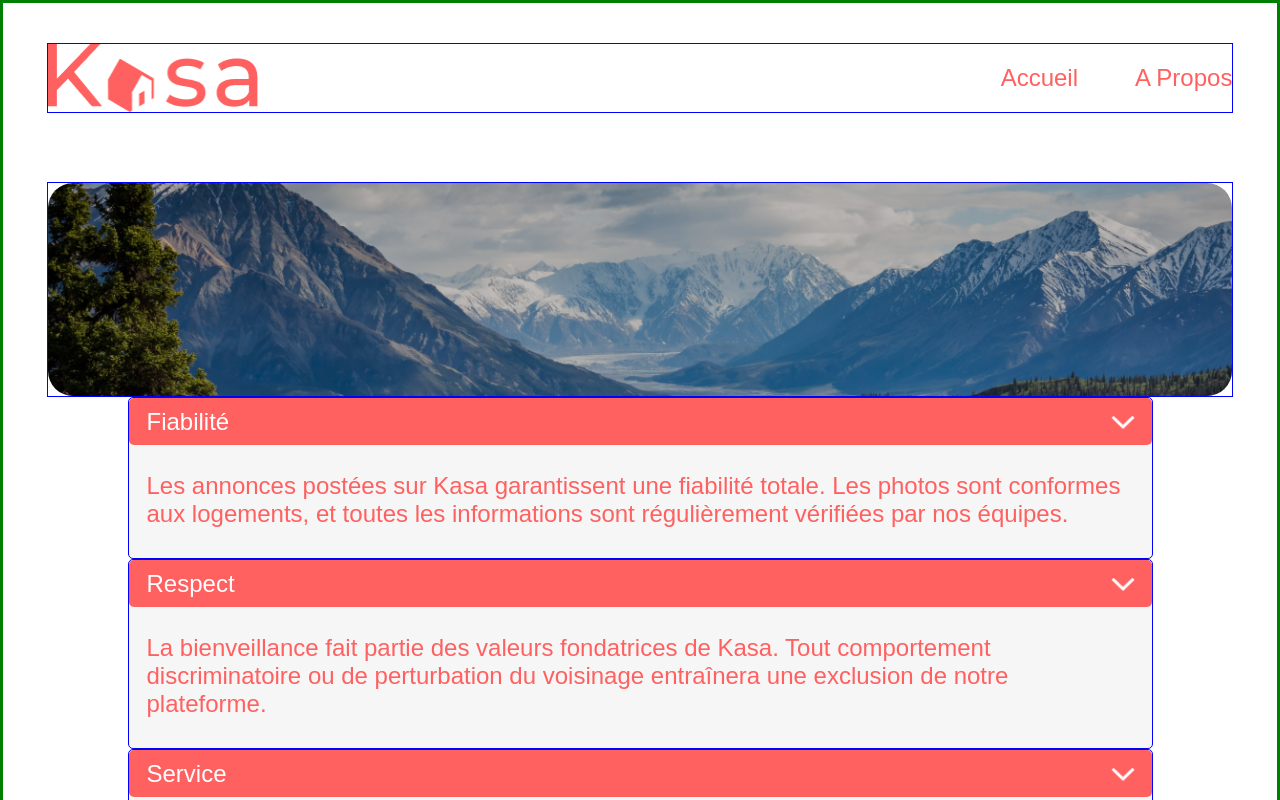
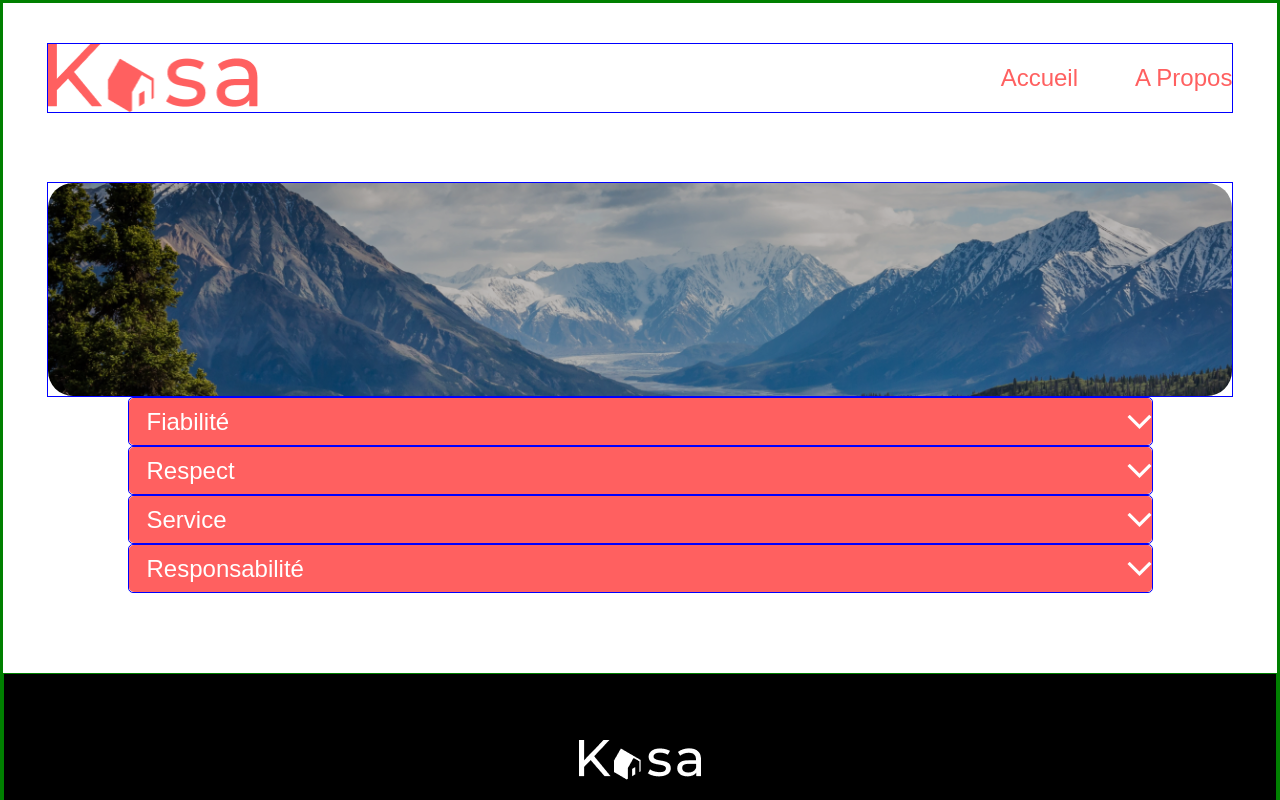
Before and after one commit to Samuel32600/ParmentierSamuel_8_20102021, a React (Create React App) app in the folder kasa/: page /About in a window 1280 px wide. Shown: the top 800 px of the page. Built offline with nearby package versions, Linux system fonts and the light colour scheme; a web font is replaced by a local one.

Commit message:
mise en place du onclick sur dropdown

```diff
--- a/kasa/src/components/Dropdown.js
+++ b/kasa/src/components/Dropdown.js
@@ -7,18 +7,35 @@ import Logo_up from '../assets/up.png'
 
 class Dropdown extends React.Component {
 
+    constructor(props) {
+        super(props);
+        this.state = { isVisible: false };
+    }
+
+    showBoxDescription() {
+        this.setState({ isVisible: !this.state.isVisible })
+    }
+
     render() {
+        const isVisible = this.state.isVisible;
+        let logo;
+        let textDropdown = "";
+
+        if (isVisible === true) {
+            logo = Logo_up
+            textDropdown = <p className='description-dropdown'>{this.props.description}</p>
+        } else {
+            logo = Logo_down
+        }
+
         return (
             <div className='box-dropdown'>
                 <div className='box-title'>
                     <p className='title-dropdown'>{this.props.title}</p>
-                    <img src={Logo_down} className='down' alt='chevron bas' />
+                    <img src={logo} onClick={this.showBoxDescription.bind(this)} className='logo' alt='chevron' />
                 </div>
-                <p className='description-dropdown'>{this.props.description}</p>
+                {textDropdown}
             </div>
-
-
-
         )
     }
 }
--- a/kasa/src/pages/Housing.js
+++ b/kasa/src/pages/Housing.js
@@ -24,10 +24,7 @@ class Housing extends React.Component {
                     <h2 className='title'>titre</h2>
                     <h3 className='location'>location</h3>
                 </div>
-                <div className='Housing-Dropdown'>
-                    <Dropdown title="Description"/>
-                    <Dropdown title="Equipements"/>
-                </div>
+
             </div>
 
         )
```
